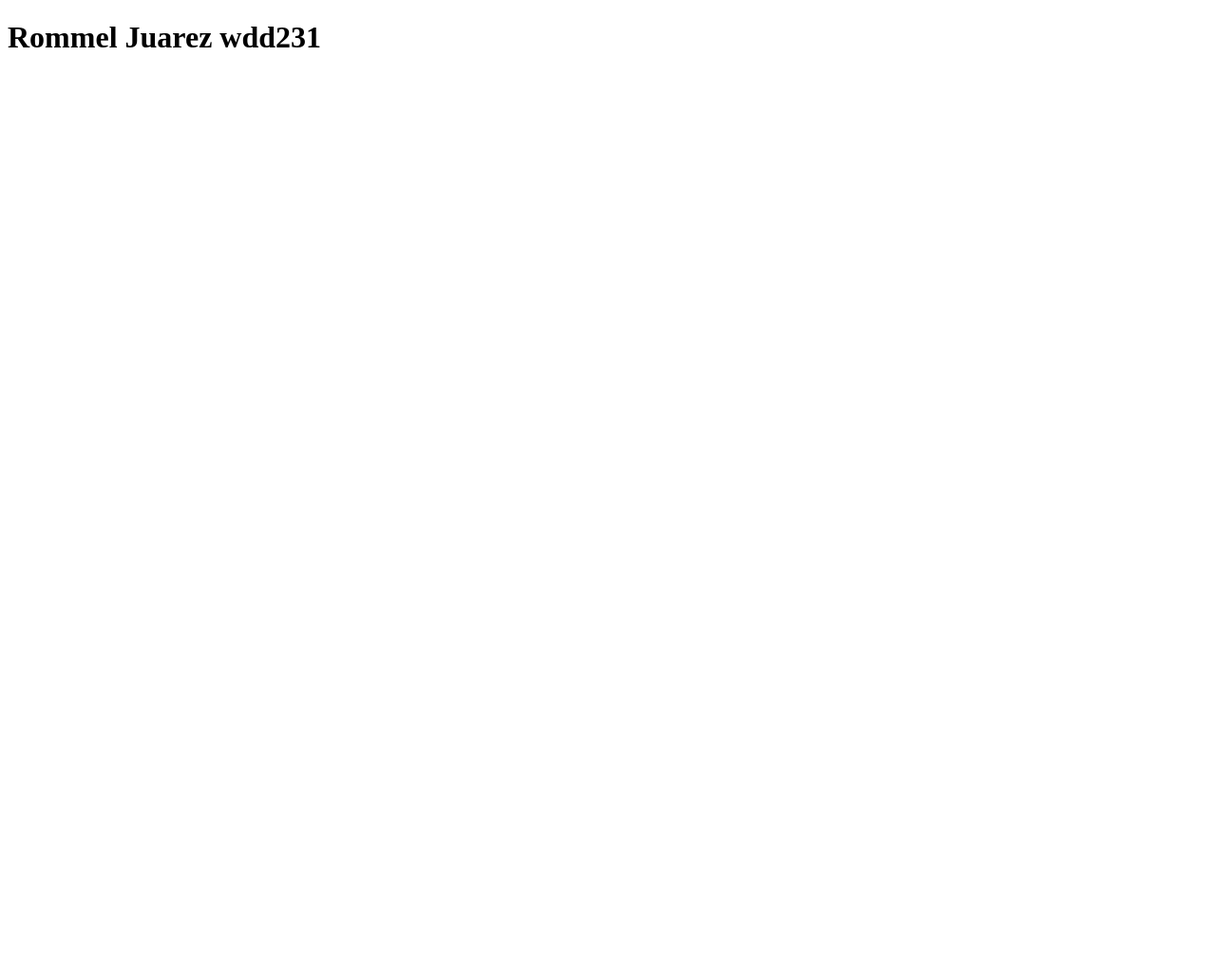
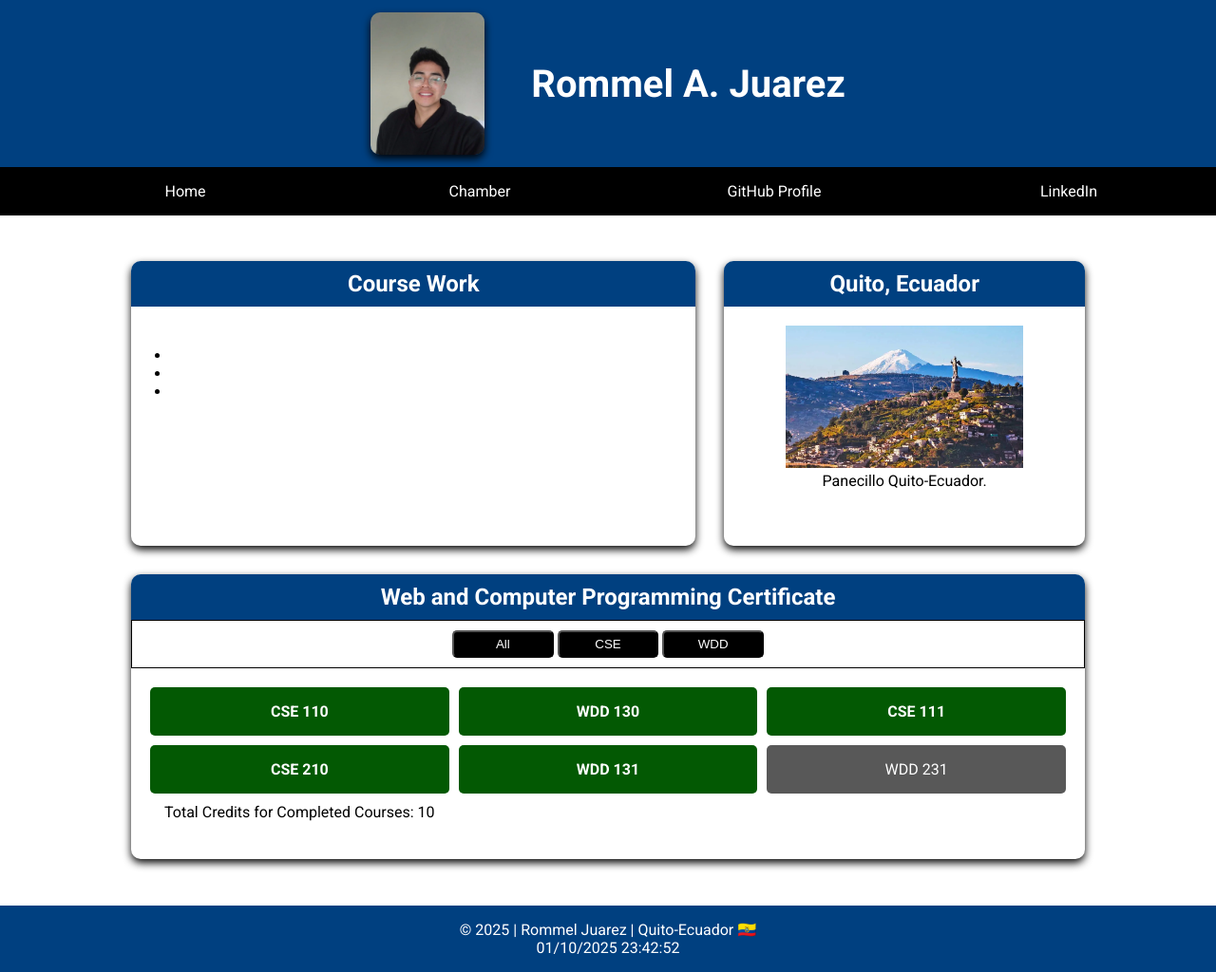
Before and after one commit to RommelJuarez/wdd231, a plain HTML site: page index.html in a window 1280 px wide. Shown: the whole page at 95% size. Before the commit the page ends 800 px from the top, so only its background shows below. Drawn offline with Linux system fonts and the light colour scheme.

Commit message:
home page

```diff
--- a/index.html
+++ b/index.html
@@ -1,11 +1,82 @@
 <!DOCTYPE html>
 <html lang="en">
+
 <head>
     <meta charset="UTF-8">
     <meta name="viewport" content="width=device-width, initial-scale=1.0">
-    <title>Rommel Juarez wdd231</title>
+
+    <meta name="author" content="Rommel Juarez">
+    <meta name="description" content="wdd231 Home Page Assignment Rommel Juarez">
+
+
+    <title>WDD231 - Home Page - Rommel Juarez</title>
+
+    <link rel="preconnect" href="https://fonts.googleapis.com">
+    <link rel="preconnect" href="https://fonts.gstatic.com" crossorigin>
+    <link href="https://fonts.googleapis.com/css2?family=Roboto:ital,wght@0,100..900;1,100..900&display=swap"
+        rel="stylesheet">
+
+    <link rel="stylesheet" href="styles/base.css">
+    <link rel="stylesheet" href="styles/small-screens.css">
+
+    <script src="scripts/getdate.js" defer></script>
+    <script src="scripts/courses.js" defer></script>
+
 </head>
+
 <body>
-    <h1>Rommel Juarez wdd231</h1>
+    <header>
+        <div class="title-container">
+            <img src="images/profilepic.webp" alt="Profile" loading="eager" width="120" height="150">
+            <h1>Rommel A. Juarez</h1>
+        </div>
+        <div class="hm"></div>
+        <nav class="nav-bar">
+            <ul>
+                <li><a href="#">Home</a></li>
+                <li><a href="">Chamber</a></li>
+                <li><a href="https://github.com/RommelJuarez?tab=repositories" target="_blank">GitHub Profile</a></li>
+                <li><a href="https://www.linkedin.com/in/rommel-juarez-b74246217/" target="_blank">LinkedIn</a></li>
+            </ul>
+        </nav>
+    </header>
+
+    <main>
+        <section class="section1">
+            <h2>Course Work</h2>
+
+            <ul>
+                <li></li>
+                <li></li>
+                <li></li>
+            </ul>
+        </section>
+
+        <section class="section2">
+            <h2>Quito, Ecuador</h2>
+            <figure>
+                <img src="images/quito-postal.webp" alt="quito postal" loading="lazy" width="250" height="150">
+                <figcaption>Panecillo Quito-Ecuador.</figcaption>
+            </figure>
+        </section>
+
+        <section class="section3">
+            <h2>Web and Computer Programming Certificate</h2>
+            <div class="filter-buttons">
+                <button data-filter="all">All</button>
+                <button data-filter="CSE">CSE</button>
+                <button data-filter="WDD">WDD</button>
+            </div>
+            <div class="classes"></div>
+        </section>
+
+    </main>
+
+    <footer>
+        <p><span id="currentyear"></span></p>
+        <p id="lastModified"></p>
+    </footer>
+
 </body>
+
 </html>
--- /dev/null
+++ b/scripts/courses.js
@@ -0,0 +1,116 @@
+const courses = [
+    {
+        subject: 'CSE',
+        number: 110,
+        title: 'Introduction to Programming',
+        credits: 2,
+        certificate: 'Web and Computer Programming',
+        description: 'This course will introduce students to programming. It will introduce the building blocks of programming languages (variables, decisions, calculations, loops, array, and input/output) and use them to solve problems.',
+        technology: [
+            'Python'
+        ],
+        completed: true
+    },
+    {
+        subject: 'WDD',
+        number: 130,
+        title: 'Web Fundamentals',
+        credits: 2,
+        certificate: 'Web and Computer Programming',
+        description: 'This course introduces students to the World Wide Web and to careers in web site design and development. The course is hands on with students actually participating in simple web designs and programming. It is anticipated that students who complete this course will understand the fields of web design and development and will have a good idea if they want to pursue this degree as a major.',
+        technology: [
+            'HTML',
+            'CSS'
+        ],
+        completed: true
+    },
+    {
+        subject: 'CSE',
+        number: 111,
+        title: 'Programming with Functions',
+        credits: 2,
+        certificate: 'Web and Computer Programming',
+        description: 'CSE 111 students become more organized, efficient, and powerful computer programmers by learning to research and call functions written by others; to write, call , debug, and test their own functions; and to handle errors within functions. CSE 111 students write programs with functions to solve problems in many disciplines, including business, physical science, human performance, and humanities.',
+        technology: [
+            'Python'
+        ],
+        completed: true
+    },
+    {
+        subject: 'CSE',
+        number: 210,
+        title: 'Programming with Classes',
+        credits: 2,
+        certificate: 'Web and Computer Programming',
+        description: 'This course will introduce the notion of classes and objects. It will present encapsulation at a conceptual level. It will also work with inheritance and polymorphism.',
+        technology: [
+            'C#'
+        ],
+        completed: true
+    },
+    {
+        subject: 'WDD',
+        number: 131,
+        title: 'Dynamic Web Fundamentals',
+        credits: 2,
+        certificate: 'Web and Computer Programming',
+        description: 'This course builds on prior experience in Web Fundamentals and programming. Students will learn to create dynamic websites that use JavaScript to respond to events, update content, and create responsive user experiences.',
+        technology: [
+            'HTML',
+            'CSS',
+            'JavaScript'
+        ],
+        completed: true
+    },
+    {
+        subject: 'WDD',
+        number: 231,
+        title: 'Frontend Web Development I',
+        credits: 2,
+        certificate: 'Web and Computer Programming',
+        description: 'This course builds on prior experience with Dynamic Web Fundamentals and programming. Students will focus on user experience, accessibility, compliance, performance optimization, and basic API usage.',
+        technology: [
+            'HTML',
+            'CSS',
+            'JavaScript'
+        ],
+        completed: false
+    }
+]
+const classesContainer = document.querySelector('.classes');
+const filterButtons = document.querySelectorAll('.filter-buttons button');
+
+function renderCourses(filter) {
+    classesContainer.innerHTML = '';
+    const filteredCourses = filter === 'all'
+        ? courses
+        : courses.filter(course => course.subject === filter);
+    filteredCourses.forEach(course => {
+        const courseElement = document.createElement('a');
+        courseElement.href = '#';
+        courseElement.textContent = `${course.subject} ${course.number}`;
+        if (course.completed) {
+            courseElement.classList.add('completed');
+        }
+        classesContainer.appendChild(courseElement);
+    });
+    const totalCredits = courses
+    .filter(course => course.completed) // Filtrar los cursos completados
+    .reduce((sum, course) => sum + course.credits, 0); // Sumar los créditos
+
+// Crear o actualizar el elemento <p> con el total de créditos
+let totalCreditsElement = document.querySelector('.total-credits');
+if (!totalCreditsElement) {
+    totalCreditsElement = document.createElement('p');
+    totalCreditsElement.classList.add('total-credits');
+    classesContainer.appendChild(totalCreditsElement);
+}
+totalCreditsElement.textContent = `Total Credits for Completed Courses: ${totalCredits}`;
+}
+filterButtons.forEach(button => {
+    button.addEventListener('click', () => {
+        const filter = button.getAttribute('data-filter');
+        renderCourses(filter);
+    });
+});
+renderCourses('all');
--- /dev/null
+++ b/scripts/getdate.js
@@ -0,0 +1,13 @@
+const yearElement=document.getElementById("currentyear");
+const currentYear= new Date().getFullYear();
+yearElement.textContent= `© ${currentYear} | Rommel Juarez | Quito-Ecuador 🇪🇨`;
+
+const lastModifiedElement=document.getElementById("lastModified");
+const lastModified= document.lastModified;
+lastModifiedElement.textContent=`${lastModified}`;
+
+const hambutton= document.querySelector(".nav-bar");
+
+hambutton.addEventListener('click', ()=>{
+hambutton.classList.toggle("show");
+});
--- /dev/null
+++ b/styles/base.css
@@ -0,0 +1,189 @@
+:root {
+
+    --primary-color: #004080;
+    --secondary-color: #000;
+    --hover-color: yellow;
+    --text-color: #fff;
+    --background-color: #fff;
+    --button-bg-color: black;
+    --button-hover-bg-color: #262626;
+    --link-bg-color: rgb(88, 88, 88);
+
+
+    --font-family: 'Roboto', sans-serif;
+
+
+    --header-height: 11em;
+    --gap: 4%;
+    --padding: 2%;
+    --main-margin: 3% 10%;
+    --card-margin: 10px;
+    --card-border-radius: 10px;
+    --card-shadow: 0px 4px 8px rgba(0, 0, 0, 0.97);
+    --button-padding: 5px;
+    --button-radius: 5px;
+    --grid-gap: 10px;
+    --filter-border: 1px solid black;
+}
+
+* {
+    margin: 0;
+    box-sizing: border-box;
+}
+
+body {
+    font-family: var(--font-family);
+    margin: 0 auto;
+}
+
+.title-container {
+    display: flex;
+    background-color: var(--primary-color);
+    height: var(--header-height);
+    width: 100%;
+    justify-content: center;
+    align-items: center;
+    gap: var(--gap);
+    padding: var(--padding);
+}
+
+h1 {
+    font-size: 2.5em;
+    color: var(--text-color);
+}
+
+.title-container img {
+    border-radius: var(--card-border-radius);
+    box-shadow: var(--card-shadow);
+}
+
+.nav-bar ul {
+    display: flex;
+    justify-content: space-evenly;
+    list-style-type: none;
+    background-color: var(--secondary-color);
+}
+
+.nav-bar ul li {
+    flex: 1 1 100%;
+}
+
+.nav-bar a:hover {
+    color: var(--hover-color);
+}
+
+.nav-bar a {
+    display: flex;
+    justify-content: center;
+    text-decoration: none;
+    padding: 1rem;
+    text-align: center;
+    color: var(--text-color);
+}
+
+main {
+    display: grid;
+    grid-template-columns: 60% 1fr;
+    grid-template-rows: repeat(2, 1fr);
+    margin: var(--main-margin);
+    gap: var(--grid-gap);
+}
+
+.section1,
+.section2,
+.section3 {
+    background-color: var(--background-color);
+    margin: var(--card-margin);
+    border-radius: var(--card-border-radius);
+    overflow: hidden;
+    color: var(--text-color);
+    text-align: center;
+    box-shadow: var(--card-shadow);
+}
+
+section ul {
+    color: black;
+    text-align: left;
+    padding: 7%;
+}
+
+section h2 {
+    background-color: var(--primary-color);
+    padding: 10px;
+}
+
+
+.section2 {
+    height: 300px;
+    align-items: center;
+}
+
+section figure {
+    padding: 20px;
+    color: black;
+}
+
+.section3 {
+    grid-column: 1 / 3;
+}
+
+.filter-buttons {
+    padding: 10px;
+    display: block;
+    justify-content: center;
+    gap: var(--grid-gap);
+    border: var(--filter-border);
+}
+
+.filter-buttons button {
+    padding: var(--button-padding);
+    border-radius: var(--button-radius);
+    width: 8em;
+    background-color: var(--button-bg-color);
+    color: var(--text-color);
+}
+
+.filter-buttons button:hover {
+    color: var(--hover-color);
+}
+
+.classes {
+    padding: 20px;
+    display: grid;
+    gap: var(--grid-gap);
+    grid-template-columns: repeat(3, 1fr);
+    grid-template-rows: repeat(2, 1fr);
+}
+
+.classes a {
+    text-decoration-style: none;
+    justify-content: center;
+    align-items: center;
+    text-decoration: none;
+    background-color: var(--link-bg-color);
+    padding: 1rem;
+    border-radius: var(--button-radius);
+    color: var(--text-color);
+}
+
+.classes a:hover {
+    background-color: var(--button-hover-bg-color);
+}
+.classes .completed {
+    background-color: rgb(3, 89, 3);
+    font-weight: bold;
+}
+.classes .completed:hover {
+    background-color: rgb(5, 195, 5);
+    font-weight: bold;
+}
+.total-credits{
+    color: #000;
+}
+footer {
+    text-align: center;
+    margin-top: 2em;
+    padding: 1em;
+    background-color: var(--primary-color);
+    color: var(--text-color);
+}
--- /dev/null
+++ b/styles/small-screens.css
@@ -0,0 +1,40 @@
+@media (max-width: 965px) {
+    main {
+        grid-template-columns: 1fr;
+    }
+
+    .section3 {
+        grid-column: auto;
+    }
+    .nav-bar::before{
+        content: '\2630';
+        text-align: end;
+        font-weight: bold;
+        font-size: 2em;
+        padding: 0 4%;
+       align-content: center;
+
+
+    }
+    .nav-bar.show::before {
+        content: "X";
+        background-color: black;
+       color: #fff;
+
+    }
+    .nav-bar ul {
+        display: none;
+
+    }
+    .nav-bar.show ul{
+        display: block;
+        padding: 0;
+
+    }
+    .classes{
+        display: flex;
+        flex-direction: column;
+    }
+
+
+}
```
Also changed, not shown: images/profilepic.webp (added), images/quito-postal.webp (added).
